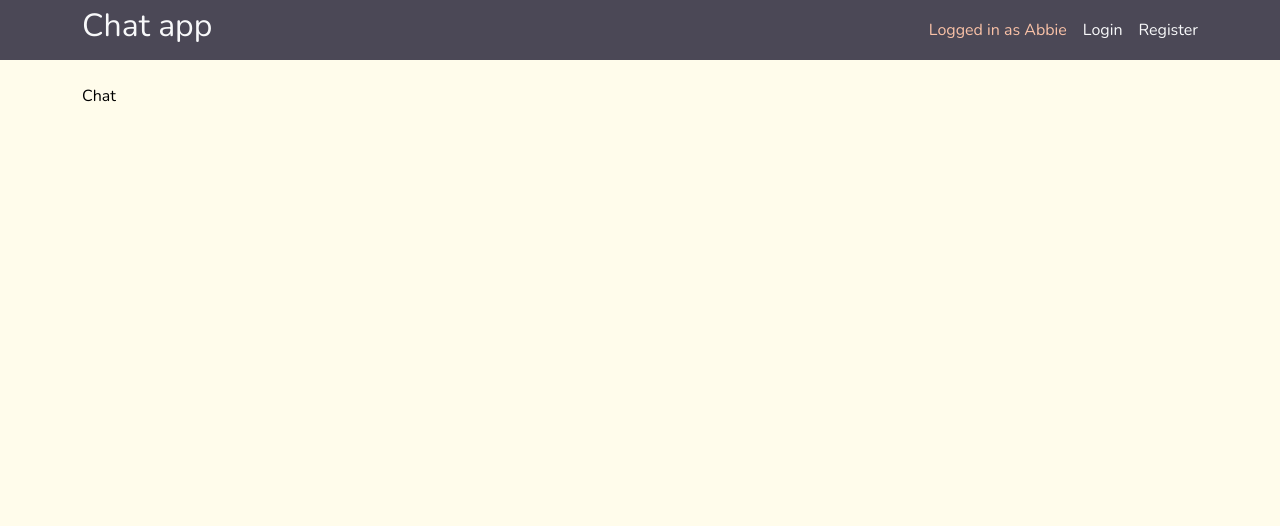
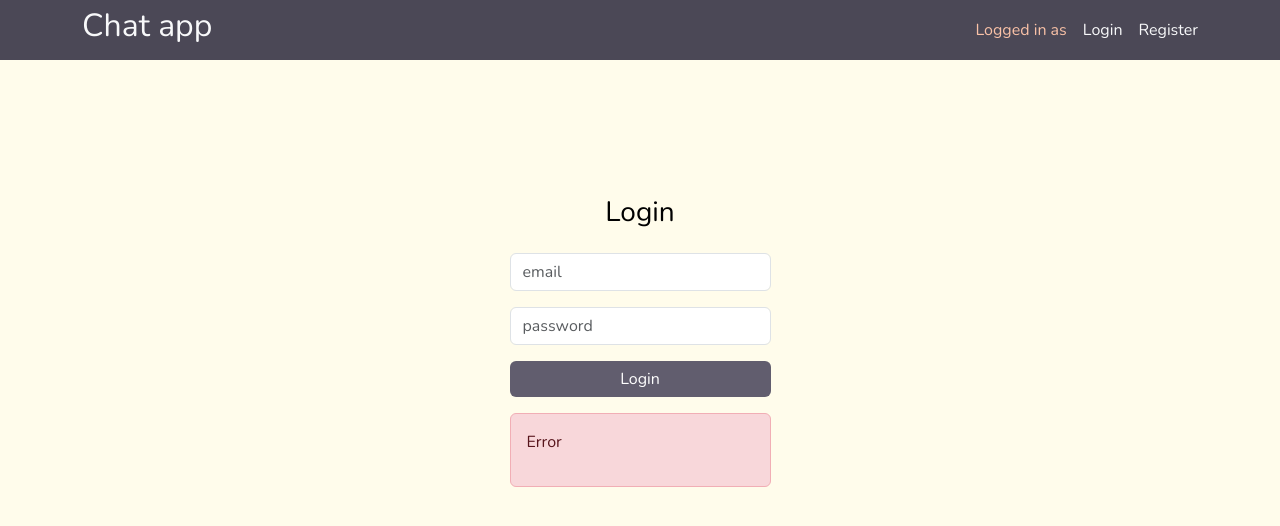
Before and after one commit to abbie930/realtime-chat-app, a React (Vite) app in the folder client/: page / in a window 1280 px wide. Shown: the top 526 px of the page. Built offline with nearby package versions, Linux system fonts and the light colour scheme; a web font is replaced by a local one.

Commit message:
feat: protecting routes and change the logging name in navbar page

```diff
--- a/client/src/App.jsx
+++ b/client/src/App.jsx
@@ -5,16 +5,19 @@
 import 'bootstrap/dist/css/bootstrap.min.css'
 import { Container } from 'react-bootstrap'
 import NavBar from "./components/NavBar"
+import { useContext } from "react"
+import { AuthContext } from "./context/AuthContext"
 
 function App() {
+  const { user } = useContext(AuthContext)
   return (
     <>
       <NavBar />
       <Container>
         <Routes>
-          <Route path="/" element={<Chat />} />
-          <Route path="/register" element={<Register />} />
-          <Route path="/login" element={<Login />} />
+          <Route path="/" element={user ? <Chat /> : <Login />} />
+          <Route path="/register" element={user ? <Chat /> : <Register />} />
+          <Route path="/login" element={user ? <Chat /> : <Login />} />
           <Route path="*" element={<Navigate to="/" />} />
         </Routes>
       </Container>
--- a/client/src/components/NavBar.jsx
+++ b/client/src/components/NavBar.jsx
@@ -1,7 +1,12 @@
+import { useContext } from 'react'
 import { Container, Nav, Navbar, Stack } from 'react-bootstrap'
 import { Link } from "react-router-dom"
+import { AuthContext } from '../context/AuthContext'
 
 const NavBar = () => {
+
+  const { user } = useContext(AuthContext)
+
   return (
     <Navbar className="mb-4" style={{ background: "#4b4856" ,height: '3.75rem' }}>
       <Container>
@@ -12,7 +17,7 @@
         </h2>
         <Nav>
           <Stack direction="horizontal" gap={3}>
-            <span style={{ color: "#fac2a7"}}>Logged in as Abbie</span>
+            <span style={{ color: "#fac2a7"}}>Logged in as {user?.name}</span>
             <Link to="/login" className="link-light text-decoration-none">
               Login
             </Link>
--- a/client/src/context/AuthContext.jsx
+++ b/client/src/context/AuthContext.jsx
@@ -1,4 +1,4 @@
-import { createContext, useCallback, useState } from "react";
+import { createContext, useCallback, useEffect, useState } from "react";
 import { baseUrl, postRequest } from "../utils/services";
 
 export const AuthContext = createContext()
@@ -12,8 +12,14 @@
     email: "",
     password: ""
   })
+  console.log(user)
+  console.log('registerInfo', registerInfo)
 
-  console.log('registerInfo', registerInfo)
+  useEffect(() => {
+    const user = localStorage.getItem('User')
+
+    setUser(JSON.parse(user))
+  },[])
 
   const updateRegisterInfo = useCallback((info) => {
     setRegisterInfo(info)
```
